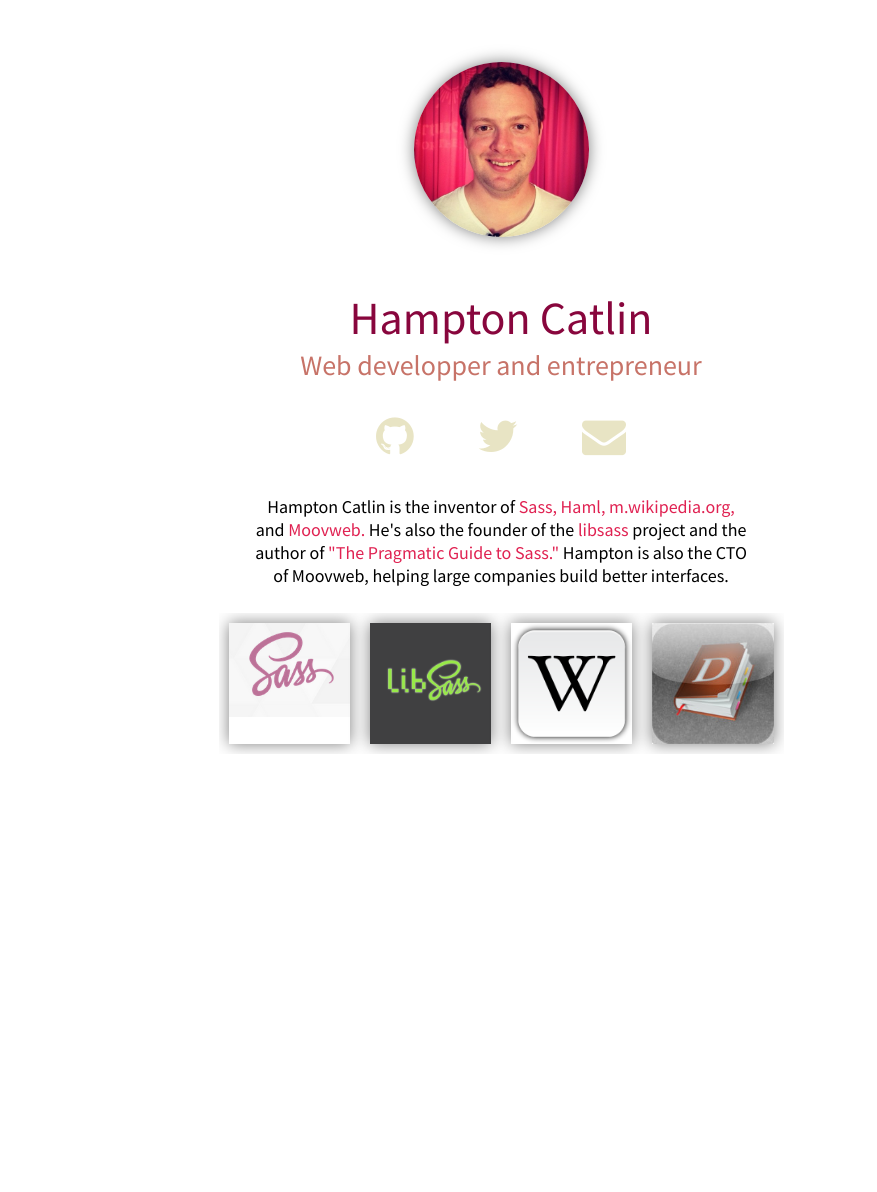
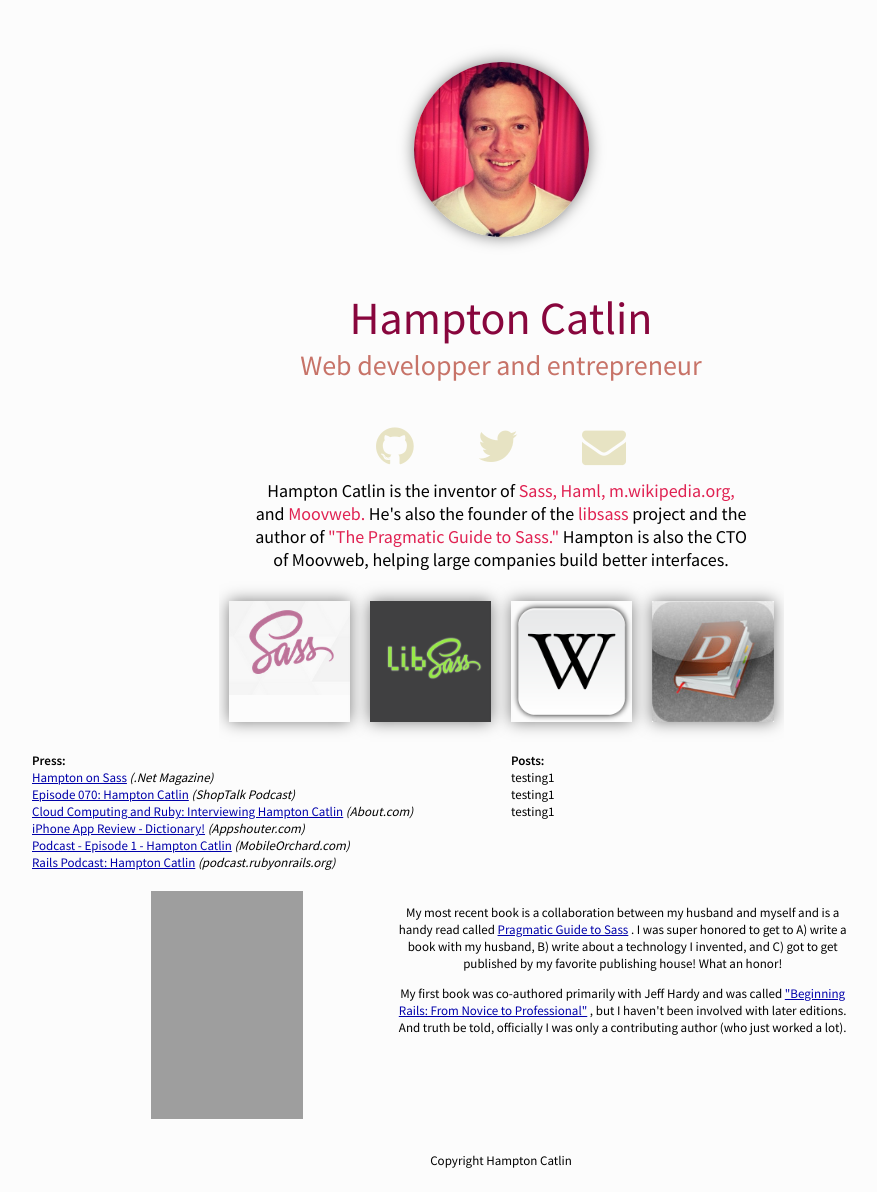
Before and after one commit to HamptonMakes/hamptonmakes.com, a Jekyll site: the page built from index.html, in a window 1280 px wide. Shown: the whole page, without its empty margins (139-1016 px from the left). Built offline with Jekyll 4.4.1, drawn with Linux system fonts in a browser that asks for light colours; nearby versions of some CDN libraries; Markdown is read by kramdown in place of the engine named in the settings; before the commit the page ends 900 px from its top, so only the background shows below that; grey boxes are pictures that could not be loaded.

Commit message:
got mostly everything in place, going to start styling, then add posts

```diff
--- a/css/style.css
+++ b/css/style.css
@@ -13,7 +13,7 @@
 html, body { height: 100%; }
 
 body {
-  background-color: #FFF;
+  background-color: #fcfcfc;
   font-family: 'Source Sans Pro', sans-serif;
   font-size: small;
   text-align: center;
@@ -232,6 +232,11 @@
   font-size: 44px;
 }
 
+.social a:hover{
+  color: #e0dcb8;
+  transition: 0.8s ease;
+}
+
 .about p{
   font-size: 18px;
   width: 500px;
@@ -327,3 +332,41 @@
     }
 
 }
+
+.postpress {
+  width: 600px;
+  margin: 0 auto;
+}
+
+.postpress li {
+  list-style-type: none;
+}
+
+.press {
+  width: 300px;
+  float:left;
+  margin: 0 auto;
+  text-align: left;
+}
+
+.post {
+  width: 300px;
+  float: right;
+  margin: 0 auto;
+  text-align: left;
+}
+
+.book {
+  width: 700px;
+  margin: 0 auto;
+}
+
+.book-pic img {
+  float: left;
+  height: 228px;
+  width: 152px;
+}
+
+.footer {
+  text-align: center
+}
--- a/index.html
+++ b/index.html
@@ -11,15 +11,16 @@
 	<h2>Web developper and entrepreneur</h2>
 </div>
 
-<div class="social section">
-	<div class="links">
+<div class="grid social section">
+	<div class=" unit whole links">
 		<a href="http://github.com/hcatlin"><i class="fa fa-github"></i></a>
 		<a href="http://twitter/hcatlin"><i class="fa fa-twitter"></i></a>
 		<a href="mailto:contact@hamptoncatlin.com"><i class="fa fa-envelope"></i></a>
 	</div>
 </div>
 
-<div class="about section">
+<div class="grid about section">
+  <div class="unit whole">
 	<p class="intro">Hampton Catlin is the inventor of
             <a href='http://sass-lang.com'>Sass,</a>
             <a href='http://haml.info'>Haml,</a>
@@ -31,10 +32,11 @@
             project and the author of
             <a href='http://pragprog.com/book/pg_sass/pragmatic-guide-to-sass'>"The Pragmatic Guide to Sass."</a>
             Hampton is also the CTO of Moovweb, helping large companies build better interfaces.</p>
+      </div>
 </div>
 
-<div class="work section">
-  <div class="portfolio">
+<div class="grid work section">
+  <div class="unit whole portfolio">
       <div class="box">
         <div class="boxInner">
           <a href="http://sass-lang.com/"><img src="/img/sass.png" /></a>
@@ -57,3 +59,72 @@
       </div>
    </div>
 </div>
+
+<div class="grid postpress section">
+      <div class="unit half press">
+            <h2>Press:</h2>
+            <ul>
+                  <li>
+                <a href='http://www.netmagazine.com/interviews/hampton-catlin-building-sass'>Hampton on Sass</a>
+                <em>(.Net Magazine)</em>
+              </li>
+              <li>
+                <a href='http://shoptalkshow.com/episodes/070-with-hampton-catlin/'>Episode 070: Hampton Catlin</a>
+                <em>(ShopTalk Podcast)</em>
+              </li>
+              <li>
+                <a href='http://ruby.about.com/od/reviewsevents/p/hcatlin2.htm'>Cloud Computing and Ruby: Interviewing Hampton Catlin</a>
+                <em>(About.com)</em>
+              </li>
+              <li>
+                <a href='http://appshouter.com/iphone-app-review/iphone-app-review-%E2%80%93-dictionary/'>iPhone App Review - Dictionary!</a>
+                <em>(Appshouter.com)</em>
+              </li>
+              <li>
+                <a href='http://www.mobileorchard.com/podcast-interview-with-hampton-catlin/'>Podcast - Episode 1 - Hampton Catlin</a>
+                <em>(MobileOrchard.com)</em>
+              </li>
+              <li>
+                <a href='http://podcast.rubyonrails.org/programs/1/episodes/hampton_catlin'>Rails Podcast: Hampton Catlin</a>
+                <em>(podcast.rubyonrails.org)</em>
+              </li>
+            </ul>
+      </div>
+      <div class="unit half post">
+            <h2>Posts:</h2>
+            <ul>
+                  <li>testing1</li>
+                  <li>testing1</li>
+                  <li>testing1</li>
+            </ul>
+      </div>
+</div>
+
+<div class="grid book section">
+      <div class="unit one-third book-pic">
+            <a href='http://pragprog.com/book/pg_sass/pragmatic-guide-to-sass'>
+            <img class='book' src='http://imagery.pragprog.com/products/272/pg_sass_xlargecover.jpg' /></a>
+      </div>
+      <div class=" unit two-thirds">
+            <p>
+          My most recent book is a collaboration between my husband and myself
+          and is a handy read called
+          <a href='http://pragprog.com/book/pg_sass/pragmatic-guide-to-sass'>Pragmatic Guide to Sass</a>
+          . I was super honored to get to A) write a book with my husband,
+          B) write about a technology I invented, and C) got to get published by
+          my favorite publishing house! What an honor!
+        </p>
+        <p>
+          My first book was co-authored primarily with Jeff Hardy and was called
+          <a href='http://www.amazon.com/gp/product/1590596862?ie=UTF8&amp;tag=justasloud-20&amp;linkCode=as2&amp;camp=1789&amp;creative=390957&amp;creativeASIN=1590596862'>"Beginning Rails: From Novice to Professional"</a>
+          , but I haven't been involved with later editions. And truth be told,
+          officially I was only a contributing author (who just worked a lot).
+        </p>
+      </div>
+</div>
+
+<div class="grid section footer">
+  <div class="unit whole">
+      <p>Copyright Hampton Catlin</p>
+  </div>
+</div>
```
